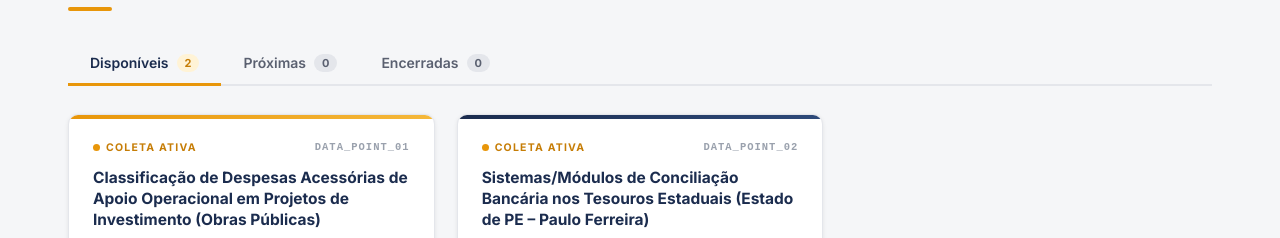
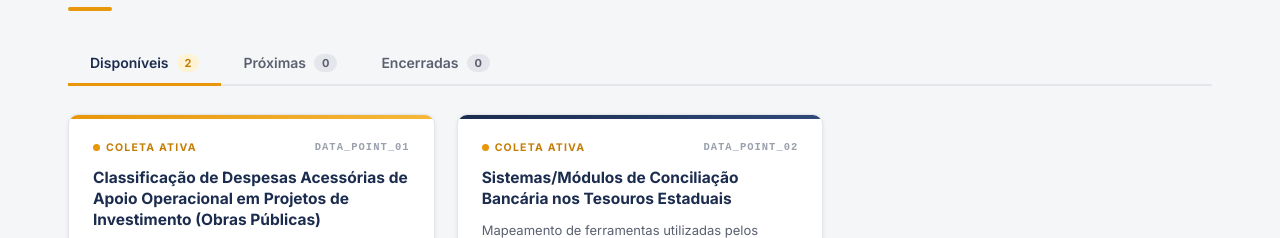
Before and after one commit to codetorres/pesquisasgtcontabilidadegefin, a plain HTML site: page index.html in a window 1280 px wide. Shown: the part 518-756 px from the top of the page. Drawn offline with Linux system fonts and the light colour scheme; a web font is replaced by a local one.

Commit message:
Simplifica título do DATA_POINT_02 removendo identificação do demandante

```diff
--- a/index.html
+++ b/index.html
@@ -966,7 +966,7 @@
             <div class="card-coleta"><span class="dot"></span> Coleta Ativa</div>
             <div class="card-datapoint">DATA_POINT_02</div>
           </div>
-          <h3>Sistemas/Módulos de Conciliação Bancária nos Tesouros Estaduais (Estado de PE – Paulo Ferreira)</h3>
+          <h3>Sistemas/Módulos de Conciliação Bancária nos Tesouros Estaduais</h3>
           <p>Mapeamento de ferramentas utilizadas pelos estados para conciliação bancária, verificando aderência entre extratos bancários e registros no SIAFIC, arquitetura da solução e nível de automação.</p>
           <div class="card-meta">
             <div class="card-meta-item"><i class="fa-regular fa-clock"></i> ~8 min</div>
@@ -1096,7 +1096,7 @@
       '2': {
         status:    'ativa',
         datapoint: 'DATA_POINT_02',
-        titulo:    'Sistemas/Módulos de Conciliação Bancária nos Tesouros Estaduais (Estado de PE – Paulo Ferreira)',
+        titulo:    'Sistemas/Módulos de Conciliação Bancária nos Tesouros Estaduais',
         resumo:    'Pesquisa destinada a mapear a existência e as características de ferramentas utilizadas pelos estados para apoio à conciliação bancária das unidades gestoras. Busca-se identificar soluções que assegurem a aderência entre os saldos constantes nos extratos bancários e aqueles registrados no sistema contábil (SIAFIC), bem como compreender aspectos relacionados à arquitetura da solução (interna ou externa ao sistema contábil) e ao nível de automação do processo (automatizado ou semiautomatizado), incluindo o grau de intervenção humana requerido.',
         tempo:     '~8 min',
         questoes:  '4',
```
